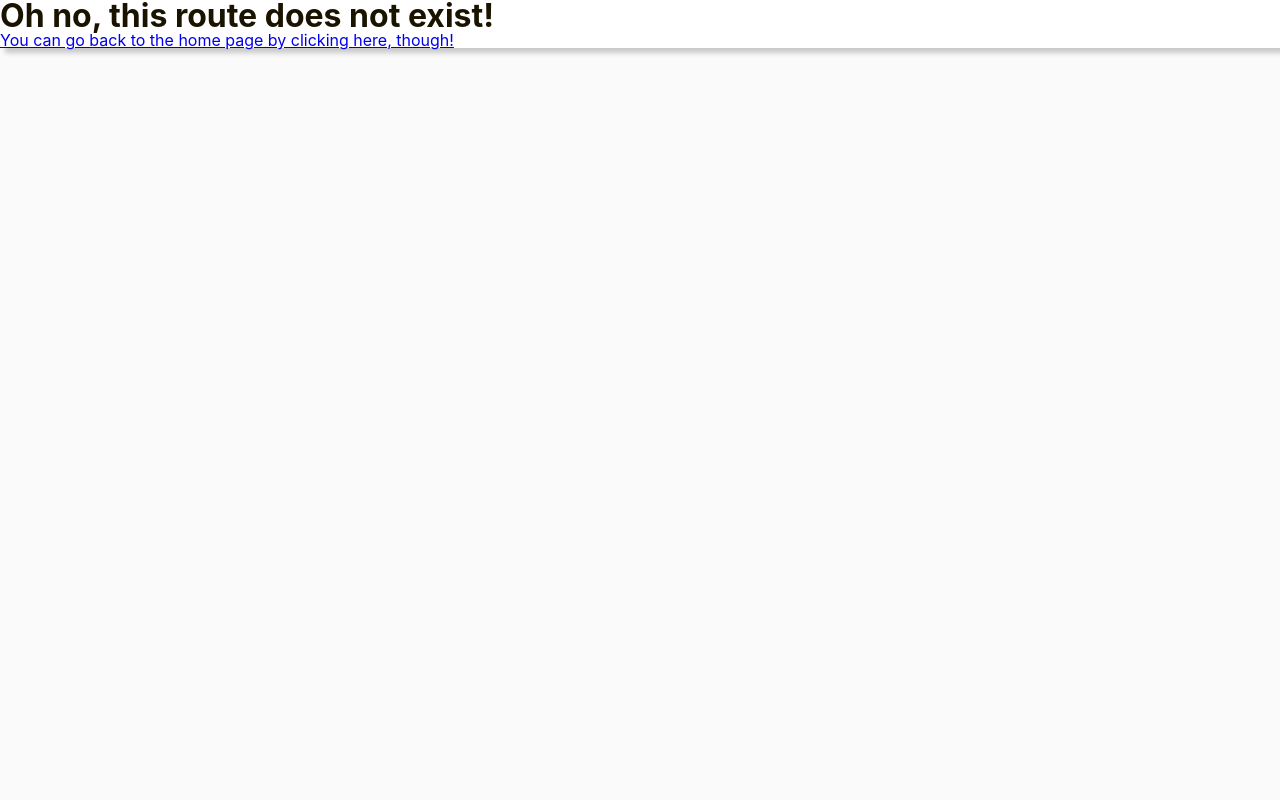
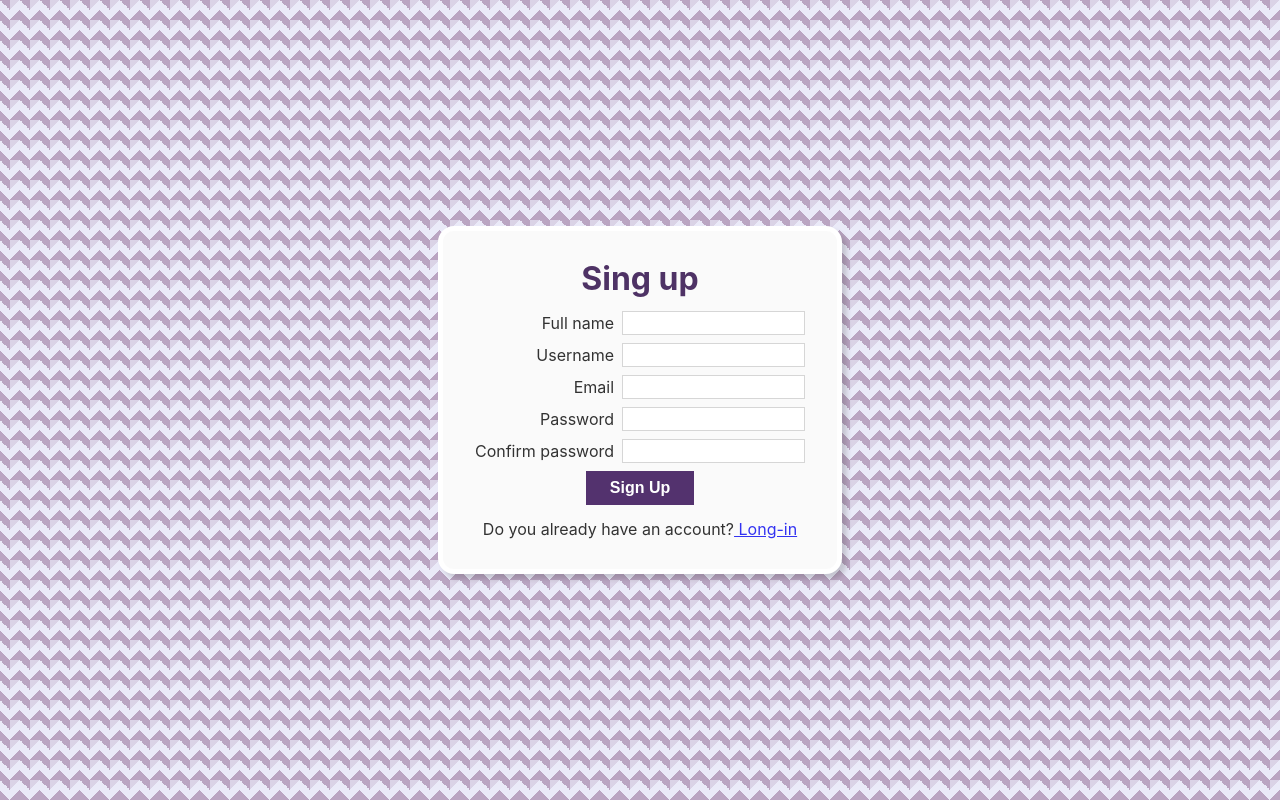
Before and after one commit to AlejandroXVII/messaging-app, a React (Vite) app: page /sign-up in a window 1280 px wide. Built offline with nearby package versions, Linux system fonts and the light colour scheme.

Commit message:
Create the sign-up and its functionalities

```diff
--- a/package.json
+++ b/package.json
@@ -28,7 +28,7 @@
 		"eslint-plugin-react-hooks": "^4.6.0",
 		"eslint-plugin-react-refresh": "^0.4.5",
 		"jsdom": "^24.0.0",
-		"vite": "^5.0.8",
+		"vite": "^5.1.4",
 		"vitest": "^1.2.2"
 	}
 }
--- a/src/index.css
+++ b/src/index.css
@@ -147,9 +147,6 @@
 	--big-shadow: 10px 10px 5px hsl(0, 0%, 0%, 0.2);
 
 	--radius: 10%;
-
-	color: var(--clr-principal);
-	background-color: var(--clr-tertiary);
 }
 
 body {
@@ -162,15 +159,10 @@
 	footer {
 	}
 	* {
-		div {
-			background-color: var(--clr-tertiary-bright);
-			box-shadow: var(--medium-shadow);
-		}
 		button {
 			color: var(--clr-principal);
 			background-color: var(--clr-tertiary-dark);
-			padding: 0.5rem 1rem;
-			margin: 0.5rem;
+			padding: 0.5rem 1.5rem;
 			font-size: 1rem;
 		}
 		button:hover {
@@ -180,4 +172,7 @@
 			background: var(--clr-accept);
 		}
 	}
+	#root {
+		min-height: 100dvh;
+	}
 }
--- /dev/null
+++ b/src/pages/SignUp.jsx
@@ -0,0 +1,86 @@
+import { Link } from "react-router-dom";
+import "../styles/form.css";
+import { useNavigate } from "react-router-dom";
+import { useState } from "react";
+
+const SignUp = () => {
+	const navigate = useNavigate();
+	const API_URL = "http://localhost:3000";
+	const [password, setPassword] = useState("");
+	const [confirmPassword, setConfirmPassword] = useState("");
+	async function registerUser(e) {
+		// Default options are marked with *
+		if (password === confirmPassword) {
+			await fetch(API_URL + "/users", {
+				method: "POST",
+				headers: {
+					Accept: "application/json",
+					"Content-Type": "application/json",
+				},
+				body: JSON.stringify({
+					full_name: e.full_name.value,
+					username: e.username.value,
+					email: e.email.value,
+					password: e.password.value,
+				}),
+			});
+			navigate("/");
+			return; // parses JSON response into native JavaScript objects
+		}
+	}
+	return (
+		<div className="container-form">
+			<div className="form">
+				<h1>Sing up</h1>
+				<form
+					action="POST"
+					onSubmit={(e) => {
+						e.preventDefault();
+						registerUser(e.target);
+					}}
+				>
+					<label htmlFor="full_name">Full name</label>
+					<input name="full_name" type="text" required />
+					<label htmlFor="username">Username</label>
+					<input name="username" type="text" required />
+					<label htmlFor="email">Email</label>
+					<input name="email" type="email" required />
+					<label htmlFor="password">Password</label>
+					<input
+						name="password"
+						type="password"
+						required
+						onChange={(e) => setPassword(e.target.value)}
+						style={{
+							backgroundColor:
+								password !== confirmPassword
+									? "#ff000033"
+									: null,
+						}}
+					/>
+					<label htmlFor="confirm_password">Confirm password</label>
+					<input
+						name="confirm_password"
+						type="password"
+						required
+						onChange={(e) => setConfirmPassword(e.target.value)}
+						style={{
+							backgroundColor:
+								password !== confirmPassword
+									? "#ff000033"
+									: null,
+						}}
+					/>
+
+					<button>Sign Up</button>
+				</form>
+				<p>
+					Do you already have an account?
+					<Link to={"/login"}> Long-in</Link>
+				</p>
+			</div>
+		</div>
+	);
+};
+
+export default SignUp;
--- /dev/null
+++ b/src/styles/form.css
@@ -0,0 +1,54 @@
+#root .container-form {
+	--clr: #23003f;
+	min-height: inherit;
+	display: flex;
+	align-content: center;
+	justify-content: center;
+	flex-wrap: wrap;
+	background-color: #e5e5f7;
+	opacity: 0.8;
+
+	background-color: #e5e5f7;
+	opacity: 0.8;
+	background: linear-gradient(135deg, #a98fb355 25%, transparent 25%) -10px 0/
+			20px 20px,
+		linear-gradient(225deg, #a98fb3 25%, transparent 25%) -10px 0/ 20px 20px,
+		linear-gradient(315deg, #a98fb3 25%, transparent 25%) 0px 0/ 20px 20px,
+		linear-gradient(45deg, #a98fb3 25%, #e5e5f7 25%) 0px 0/ 20px 20px;
+}
+.container-form .form {
+	padding: 2rem;
+	display: flex;
+	flex-flow: column;
+	align-items: center;
+	background-color: var(--clr-tertiary);
+	gap: 1rem;
+	box-shadow: var(--medium-shadow);
+	border-radius: 1rem;
+	border: 5px solid white;
+	h1 {
+		text-align: center;
+		color: var(--clr);
+	}
+	form {
+		display: grid;
+		grid-template-columns: auto auto;
+		gap: 0.5rem;
+		align-items: center;
+		label {
+			grid-column: 1 / span 1;
+			text-align: end;
+		}
+		input {
+			height: 1.25rem;
+			border: 0.5px solid rgb(0, 0, 0, 0.2);
+		}
+		button {
+			grid-column: 1 / -1;
+			align-self: center;
+			justify-self: center;
+			background-color: #29004b;
+			color: white;
+		}
+	}
+}
```
Also changed, not shown: src/Router.jsx (+5 -4 lines), src/pages/Login.jsx (added, +86 -0 lines), 1 other file (tests, documents, lock files or other folders).
